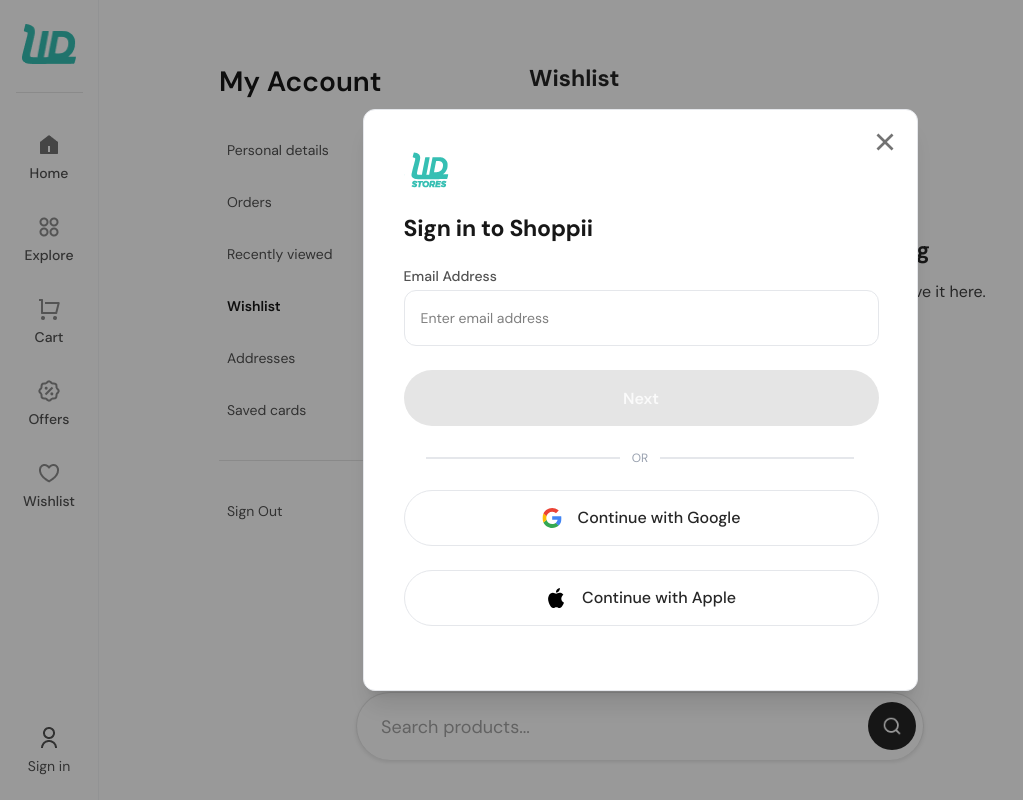
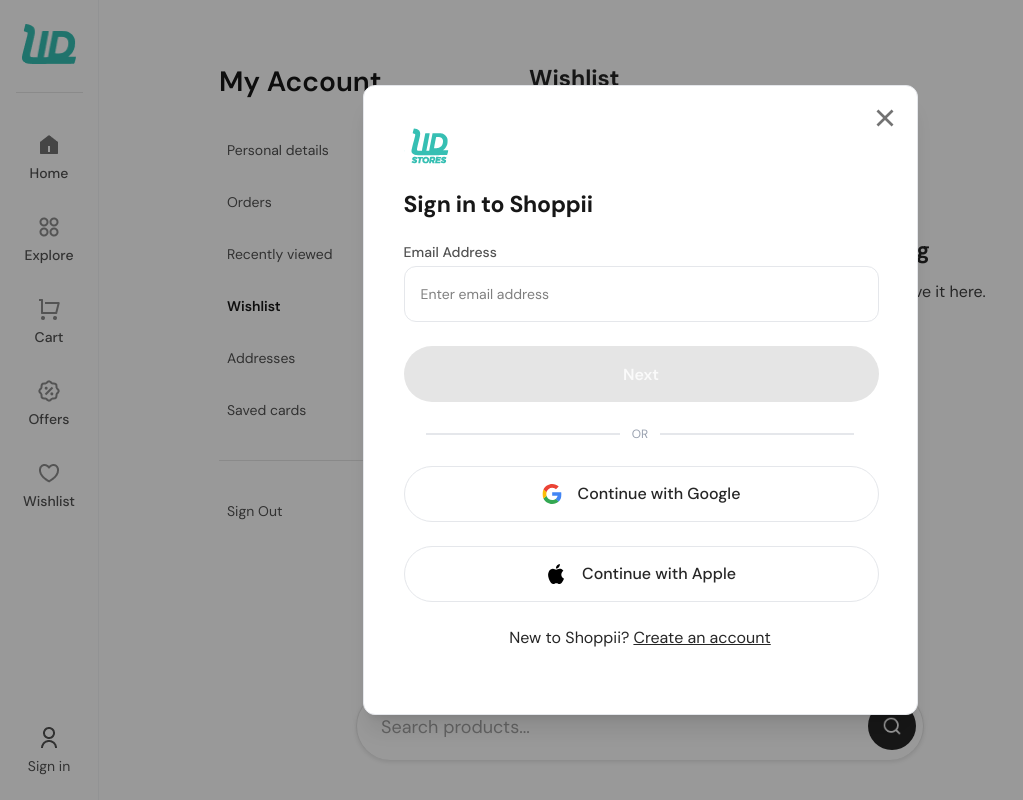
Before and after one commit to Tfunds1/Ecommerce-project, a React (Vite) app in the folder Ecommerce-project/: page /account/wishlist in a window 1280 px wide. Both pictures are taken after a click on the button "Sign in". Shown: the whole page, without its empty margins (0-1023 px from the left). Built offline with nearby package versions, Linux system fonts and the light colour scheme.

Commit message:
Add signup link to login page

```diff
--- a/Ecommerce-project/src/components/auth/SignInModal.tsx
+++ b/Ecommerce-project/src/components/auth/SignInModal.tsx
@@ -131,10 +131,23 @@
               <img src={appleIcon} alt="" className="h-5 w-5" />
               Continue with Apple
             </button>
+            <p className=" flex gap-[4px]  justify-center font-['DM_Sans'] font-400 leading-[24px]  text-base text-[#262626]">
+              New to Shoppii?
+              <a
+                href="#"
+                onClick={(e) => {
+                  e.preventDefault();
+                  navigate("/signup");
+                }}
+                className="text-base font-['DM_Sans'] font-500 leading-[24px] text-[#262626] underline"
+              >
+                Create an account
+              </a>
+            </p>
           </>
         ) : (
-          <>
-            <h1 className="          text-[23px] font-bold leading-[28px] tracking-[-0.01em] text-[#171717]">
+          <div>
+            <h1 className=" text-[23px] font-bold leading-[28px] tracking-[-0.01em] text-[#171717]">
               Welcome back
             </h1>
 
@@ -207,7 +220,7 @@
                 "Sign In"
               )}
             </button>
-          </>
+          </div>
         )}
       </div>
     </div>,
--- a/Ecommerce-project/src/pages/Account/AccountLayout.tsx
+++ b/Ecommerce-project/src/pages/Account/AccountLayout.tsx
@@ -22,7 +22,7 @@
       <main className="px-[120px] py-[64px]">
         <div className="flex max-w-[1090px] gap-[88px]">
           <div className="flex w-[222px] flex-col gap-[32px]">
-            <h1 className="          text-[28px] font-semibold leading-[36px] text-[#171717]">
+            <h1 className="text-[28px] font-semibold leading-[36px] text-[#171717]">
               My Account
             </h1>
 
@@ -33,7 +33,7 @@
                   to={link.to}
                   end={link.end}
                   className={({ isActive }) =>
-                    `p-[8px]           text-sm ${
+                    `p-[8px] text-sm ${
                       isActive
                         ? "font-semibold text-[#171717]"
                         : "text-[#525252] hover:text-[#171717]"
--- a/Ecommerce-project/src/pages/Account/PersonalDetails.tsx
+++ b/Ecommerce-project/src/pages/Account/PersonalDetails.tsx
@@ -7,7 +7,7 @@
 const inputCls =
   "h-12 w-full rounded-[10px] border border-[#D4D4D4] px-4        text-sm text-[#171717] outline-none focus:border-[#171717]";
 
-const labelCls = "       text-sm text-[#171717]";
+const labelCls = "  text-sm text-[#171717]";
 const profile = {
   firstName: "Mark",
   lastName: "Jones",
--- a/Ecommerce-project/src/pages/Cart/OrderSummary.tsx
+++ b/Ecommerce-project/src/pages/Cart/OrderSummary.tsx
@@ -72,7 +72,7 @@
         <button
           type="button"
           onClick={() => navigate("/checkout")}
-          className="h-[52px] cursor-pointer rounded-full bg-[#171717]           text-sm font-semibold text-white hover:bg-black"
+          className="h-[52px] cursor-pointer rounded-full bg-[#171717]  text-sm font-semibold text-white hover:bg-black"
         >
           Checkout
         </button>
--- a/Ecommerce-project/src/pages/Home/ProductSection.tsx
+++ b/Ecommerce-project/src/pages/Home/ProductSection.tsx
@@ -12,10 +12,10 @@
   return (
     <section className="flex flex-col gap-4">
       <div className="flex items-center justify-between">
-        <h2 className="          text-lg font-bold text-[#171717]">{title}</h2>
+        <h2 className="text-lg font-bold text-[#171717]">{title}</h2>
         <button
           type="button"
-          className="flex cursor-pointer items-center gap-0.5           text-sm font-medium text-[#525252] hover:text-black"
+          className="flex cursor-pointer items-center gap-0.5 text-sm font-medium text-[#525252] hover:text-black"
         >
           See all
           <img src={chevron} alt="" className="h-4 w-4 -scale-x-100" />
```
